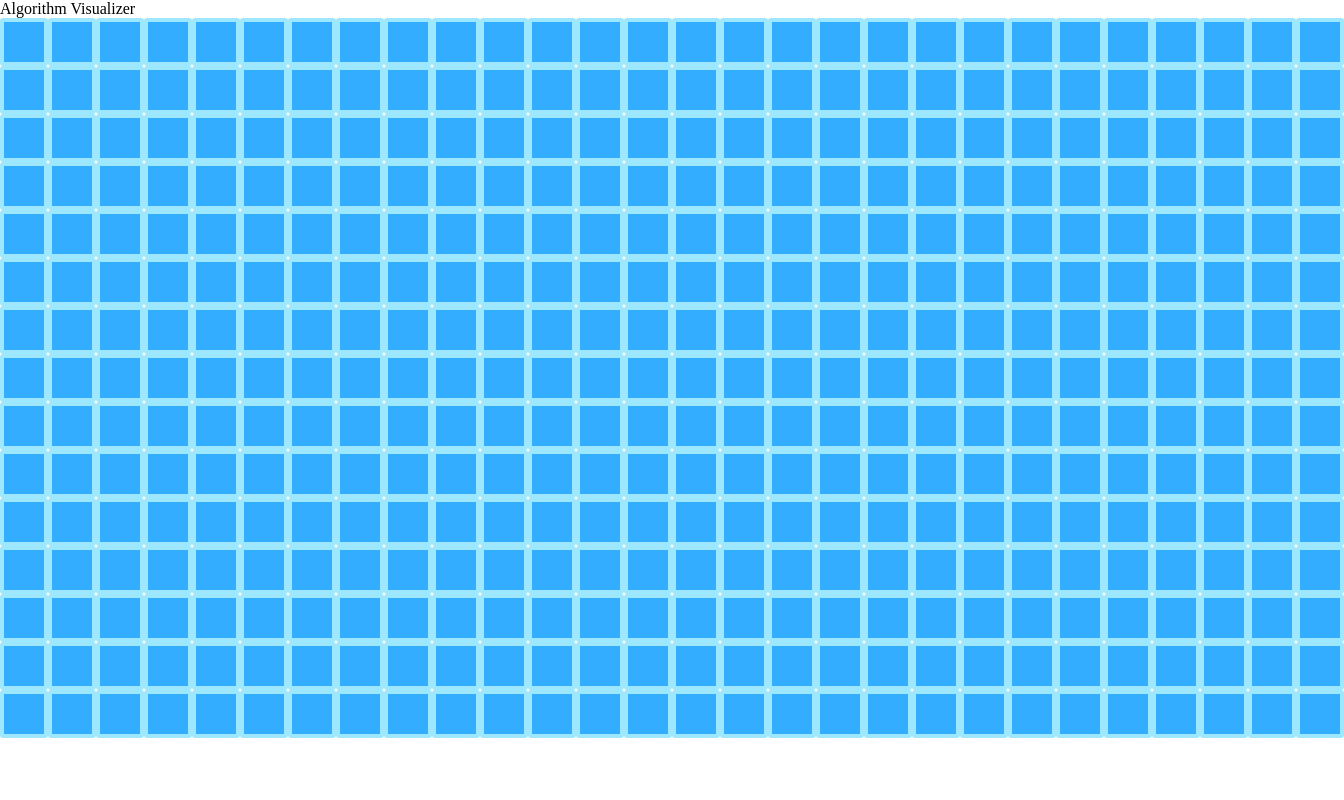
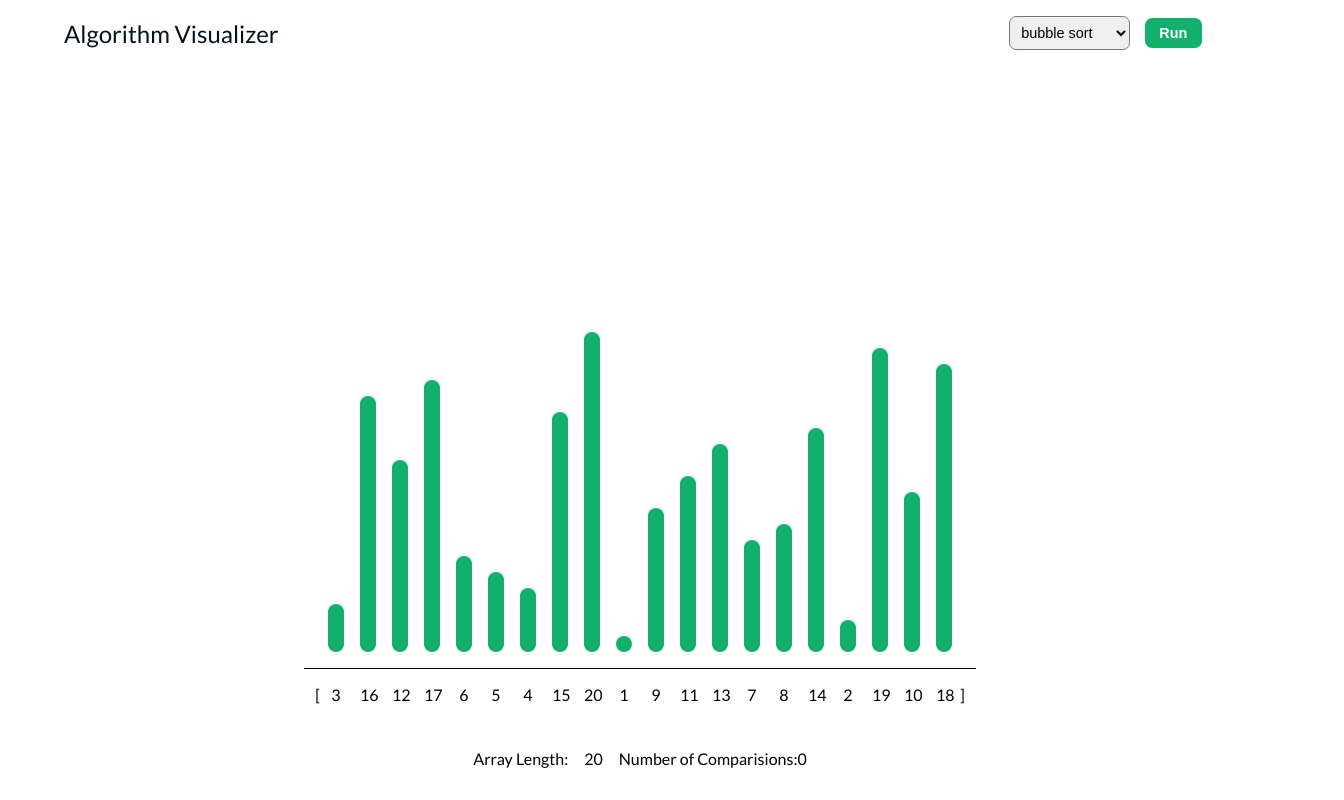
Before and after one commit to akashtrivedig/algorithm-visualizer, a plain HTML site: page index.html in a window 1280 px wide. Shown: the whole page, 1344 px wide, since content can reach past the window. Drawn offline with Linux system fonts and the light colour scheme.

Commit message:
bubble sort added

```diff
--- a/index.css
+++ b/index.css
@@ -1,5 +1,8 @@
 :root {
   --block-color: #32adff;
+  --website-color: #02131f;
+  --bar-color: #12af6d;
+  --barhover-color: #09794a;
   --block-onhover-color: #ffa600;
   --block-border-color: #9ee8ff;
   --block-onhover-border-color: #ffd27d;
@@ -10,6 +13,75 @@
   padding: 0;
   box-sizing: border-box;
 }
+
+a {
+  text-decoration: none;
+  color: var(--website-color);
+}
+
+body {
+  display: flex;
+  flex-direction: column;
+  height: 100vh;
+  font-family: 'Lato', sans-serif;
+}
+
+header {
+  display: flex;
+  width: 90%;
+  margin: auto;
+}
+
+nav {
+  display: flex;
+  padding: 1em 0;
+  width: 100%;
+}
+
+.website-name {
+  display: flex;
+  font-size: 1.5rem;
+  color: var(--website-color);
+  flex-grow: 1;
+}
+
+.option-container {
+  display: flex;
+  flex-direction: column;
+  justify-content: center;
+}
+
+.selection {
+  padding: .5em;
+  border-radius: .5em;
+  font-size: .9rem;
+}
+
+.selection:hover {
+  cursor: pointer;
+}
+
+.selection:focus {
+  outline: none;
+}
+
+#run {
+  margin: 0 1em;
+  background-color: var(--bar-color);
+  border-radius: .5em;
+  border: 0px;
+  color: #ffffff;
+  font-weight: bold;
+  font-size: .9rem;
+  padding: .5em 1em;
+}
+
+#run:hover {
+  cursor: pointer;
+  background-color: var(--barhover-color);
+}
+
+/*  */
 
 .grid-container {
   display: grid;
@@ -30,3 +102,72 @@
   transition: .1s;
   background-color: var(--block-onhover-color);
 }
+
+.sorting-container {
+  flex-grow: 1;
+  display: flex;
+  flex-direction: column;
+  padding: 2em 0;
+}
+
+.bars-container {
+  flex-grow: 1;
+  display: flex;
+}
+
+.bars {
+  padding: 1em;
+  border-bottom: 1px solid #000000;
+  display: flex;
+  width: fit-content;
+  height: inherit;
+  margin: 0 auto;
+}
+
+.bar-container {
+  display: flex;
+  flex-direction: column;
+  height: inherit;
+  justify-content: end;
+}
+
+.bar {
+  background-color: var(--bar-color);
+  width: 1em;
+  border-radius: .5em;
+  margin: 0 .5em;
+}
+
+.array-container {
+  display: flex;
+  margin: 0 auto;
+  height: 10vh;
+  padding: 1em 0;
+}
+
+.numbers {
+  display: flex;
+}
+
+.number {
+  text-align: center;
+  width: 1em;
+  margin: 0 .5em;
+}
+
+.active-number {
+  width: 1em;
+  text-align: center;
+  background-color: yellow;
+  border-radius: 50%;
+  margin: 0 .5em;
+}
+
+.array-length {
+  margin: 0 1em;
+}
+
+.comparision-counter {
+  margin: auto;
+  display: flex;
+}
--- a/index.html
+++ b/index.html
@@ -1,21 +1,56 @@
 <!DOCTYPE html>
 <html lang="en">
+
 <head>
   <meta charset="UTF-8">
   <meta http-equiv="X-UA-Compatible" content="IE=edge">
   <meta name="viewport" content="width=device-width, initial-scale=1.0">
   <script src="./index.js" defer></script>
   <link rel="stylesheet" href="./index.css">
+  <link rel="preconnect" href="https://fonts.googleapis.com">
+  <link rel="preconnect" href="https://fonts.gstatic.com" crossorigin>
+  <link href="https://fonts.googleapis.com/css2?family=Lato&family=Poppins&display=swap" rel="stylesheet">
   <title>Algorithm Visualizer</title>
 </head>
+
 <body>
   <header>
     <nav>
-      <div class="dropdown">Algorithm Visualizer</div>
+      <div class="option-container website-name">
+        <a href="/" class="link">Algorithm Visualizer</a>
+      </div>
+      <div class="option-container">
+        <select name="" id="" class="selection">
+          <option value="bubble sort" class="option">bubble sort</option>
+          <option value="bubble sort" class="option">selection sort</option>
+          <option value="bubble sort" class="option">insertion sort</option>
+        </select>
+      </div>
+      <div class="option-container"><button id="run">Run</button></div>
     </nav>
   </header>
   <section>
     <div class="grid-container" id="grid"></div>
   </section>
+  <section class="sorting-container">
+    <div id="bars-container" class="bars-container">
+      <div id="bars" class="bars"></div>
+    </div>
+
+    <div class="array-container">
+      <div class="bracket">[</div>
+      <div id="numbers-container">
+        <div id="numbers" class="numbers"></div>
+      </div>
+      <div class="bracket">]</div>
+    </div>
+    <div class="comparision-counter">
+      <div>Array Length:</div>
+      <div id="array-length" class="array-length"></div>
+      <div>Number of Comparisions:</div>
+      <div id="counter">0</div>
+    </div>
+  </section>
 </body>
+
 </html>
--- a/index.js
+++ b/index.js
@@ -1,6 +1,69 @@
-let grid_container = document.getElementById('grid')
-for (let i = 0; i < 420; i++) {
-  const block = document.createElement('div')
-  grid_container.appendChild(block)
-  block.classList.add('block')
+// let array_to_sorted = [20, 19, 18, 17, 16, 15, 14, 13, 12, 11, 10, 9, 8, 7, 6, 5, 4, 3, 2, 1]
+// let array_to_sorted = [20, 19, 18, 17, 16, 15]
+let array_to_sorted = [3, 16, 12, 17, 6, 5, 4, 15, 20, 1, 9, 11, 13, 7, 8, 14, 2, 19, 10, 18]
+
+function createGrid() {
+  let grid_container = document.getElementById('grid')
+  for (let i = 0; i < 420; i++) {
+    const block = document.createElement('div')
+    block.classList.add('block')
+    grid_container.appendChild(block)
+  }
 }
+
+function createArrayUnder(array) {
+  let number_container = document.getElementById('numbers-container')
+  document.getElementById('numbers').remove()
+  let numbers = document.createElement('div')
+  numbers.classList.add('numbers')
+  numbers.id = 'numbers'
+  number_container.appendChild(numbers)
+  array.forEach((number) => {
+    let number_div = document.createElement('div')
+    number_div.classList.add('number')
+    number_div.innerText = number
+    numbers.appendChild(number_div)
+  })
+}
+
+function createGraph(array) {
+  let bars_container = document.getElementById('bars-container')
+  document.getElementById('bars').remove()
+  let bars = document.createElement('div')
+  bars.classList.add('bars')
+  bars.id = 'bars'
+  bars_container.appendChild(bars)
+
+  array.forEach((number) => {
+    let bar_container = document.createElement('div')
+    bar_container.classList.add('bar-container')
+    let bar = document.createElement('div')
+    bar.style.height = `${number}em`
+    bar.classList.add('bar')
+    bars.appendChild(bar_container)
+    bar_container.appendChild(bar)
+  })
+  createArrayUnder(array)
+}
+
+function pass(pass, array, callback) {
+  for (let j = 1; j < array.length - pass; j++) {
+    document.getElementById('counter').innerText = Number(document.getElementById('counter').innerText) + 1
+    if (array[j - 1] > array[j]) {
+      let temp = array[j]
+      array[j] = array[j - 1]
+      array[j - 1] = temp
+    }
+  }
+  callback(array)
+}
+function bubbleSort() {
+  let array = array_to_sorted
+  for (let i = 0; i < array.length; i++) {
+    setTimeout(() => { pass(i, array, createGraph) }, 600 * i)
+  }
+}
+document.getElementById('run').addEventListener('click', () => { bubbleSort() })
+document.getElementById('array-length').innerText = array_to_sorted.length
+// createGrid()
+createGraph(array_to_sorted)
```
Also changed, not shown: 1 other file.
